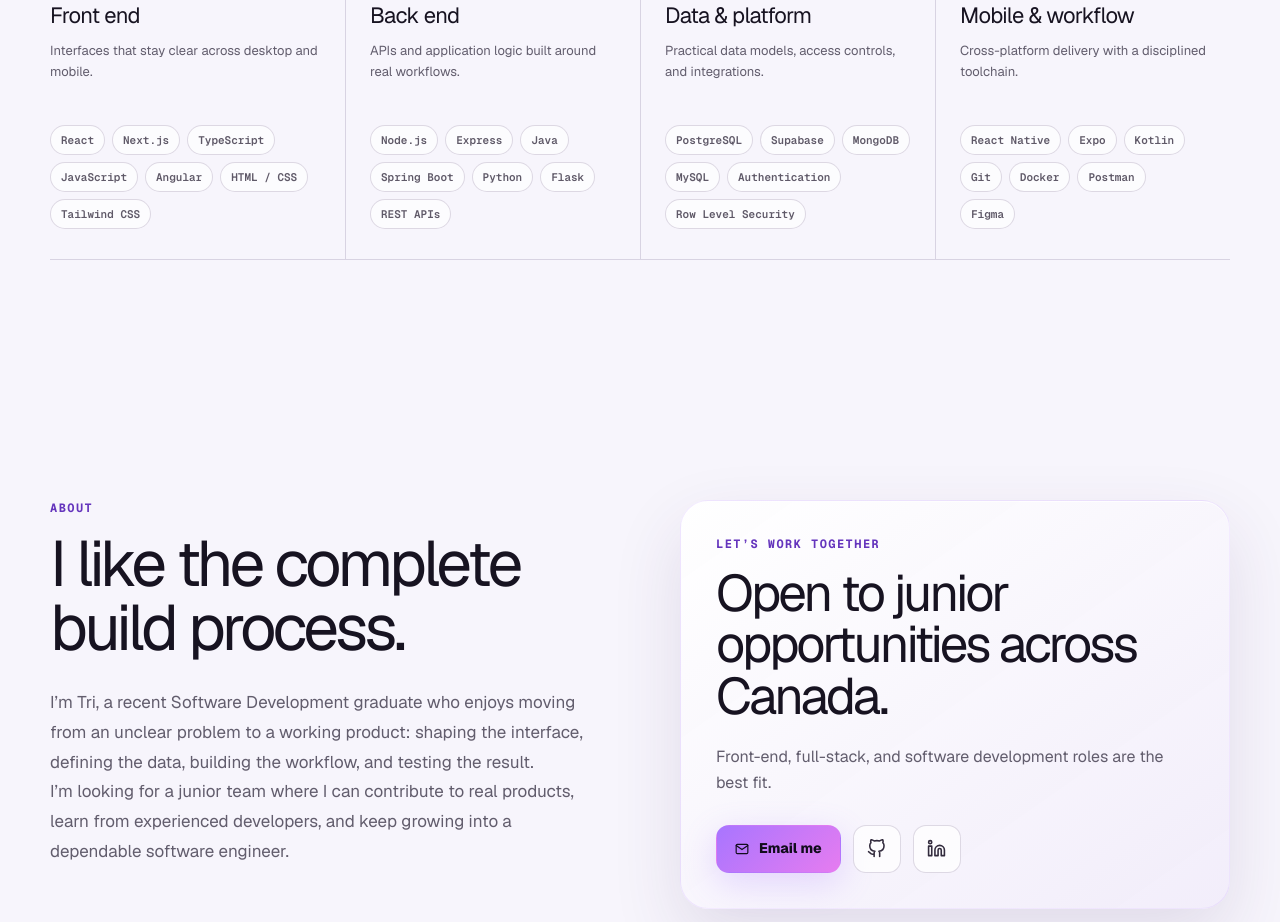
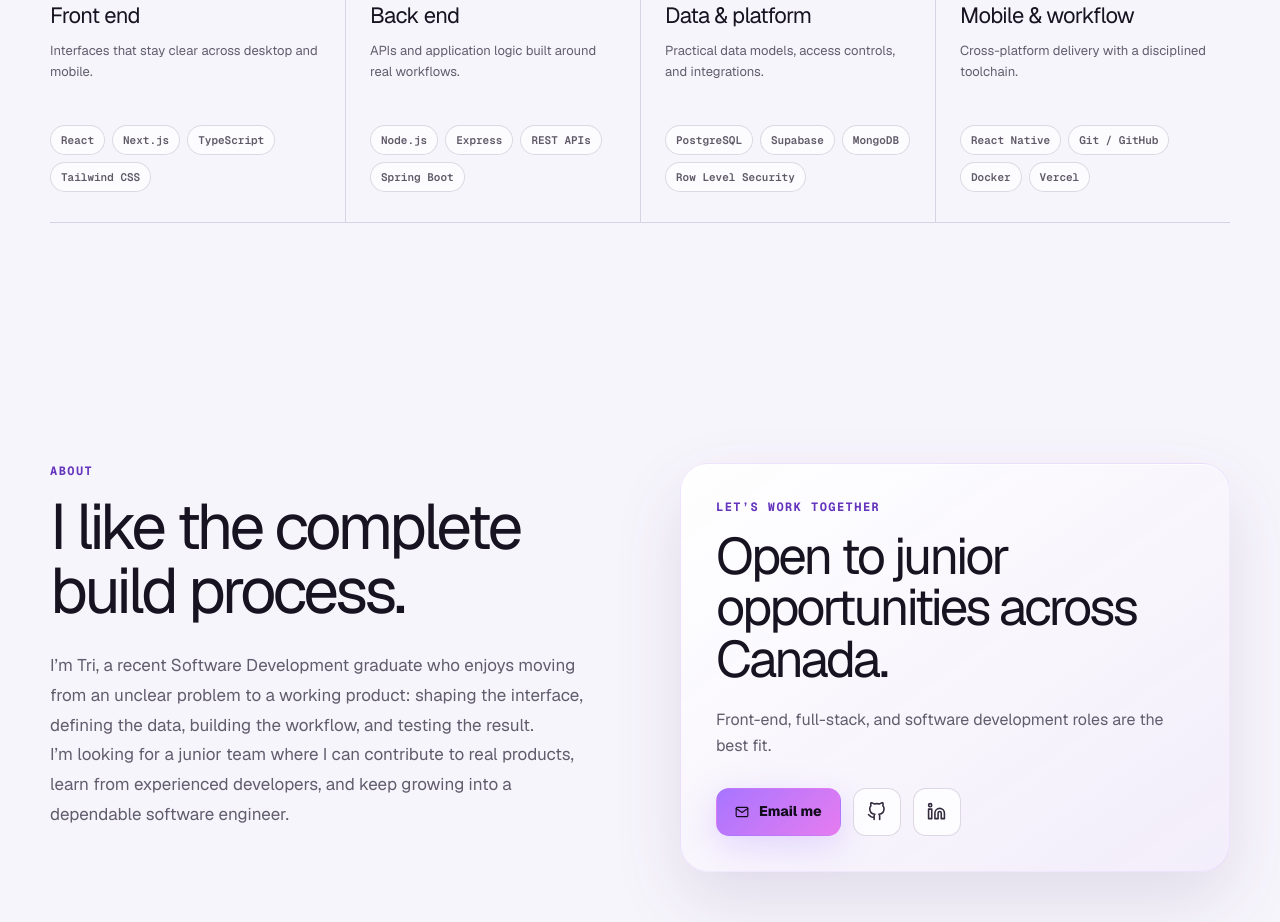
Before and after one commit to dominhtri055/tri-portfolio, a Next.js app: page / in a window 1280 px wide. Shown: the part 3800-4722 px from the top of the page. Built offline with nearby package versions, Linux system fonts and the light colour scheme.

Commit message:
Reduce visible skills list and let projects carry the evidence

```diff
--- a/app/page.tsx
+++ b/app/page.tsx
@@ -47,10 +47,10 @@ const supportingProjects = [
 ];
 
 const capabilitySkills = [
-  ["React", "Next.js", "TypeScript", "JavaScript", "Angular", "HTML / CSS", "Tailwind CSS"],
-  ["Node.js", "Express", "Java", "Spring Boot", "Python", "Flask", "REST APIs"],
-  ["PostgreSQL", "Supabase", "MongoDB", "MySQL", "Authentication", "Row Level Security"],
-  ["React Native", "Expo", "Kotlin", "Git", "Docker", "Postman", "Figma"],
+  ["React", "Next.js", "TypeScript", "Tailwind CSS"],
+  ["Node.js", "Express", "REST APIs", "Spring Boot"],
+  ["PostgreSQL", "Supabase", "MongoDB", "Row Level Security"],
+  ["React Native", "Git / GitHub", "Docker", "Vercel"],
 ];
 
 const personSchema = {
```
